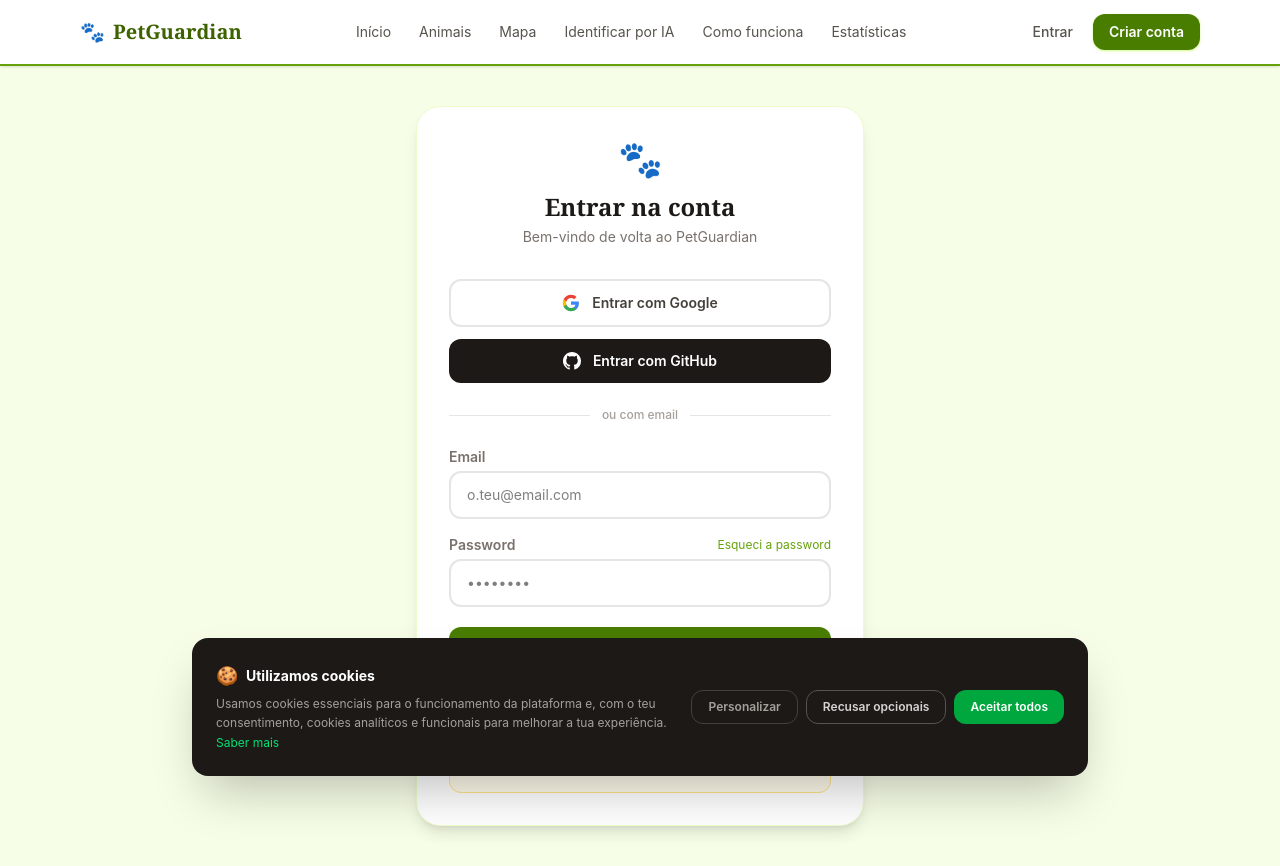
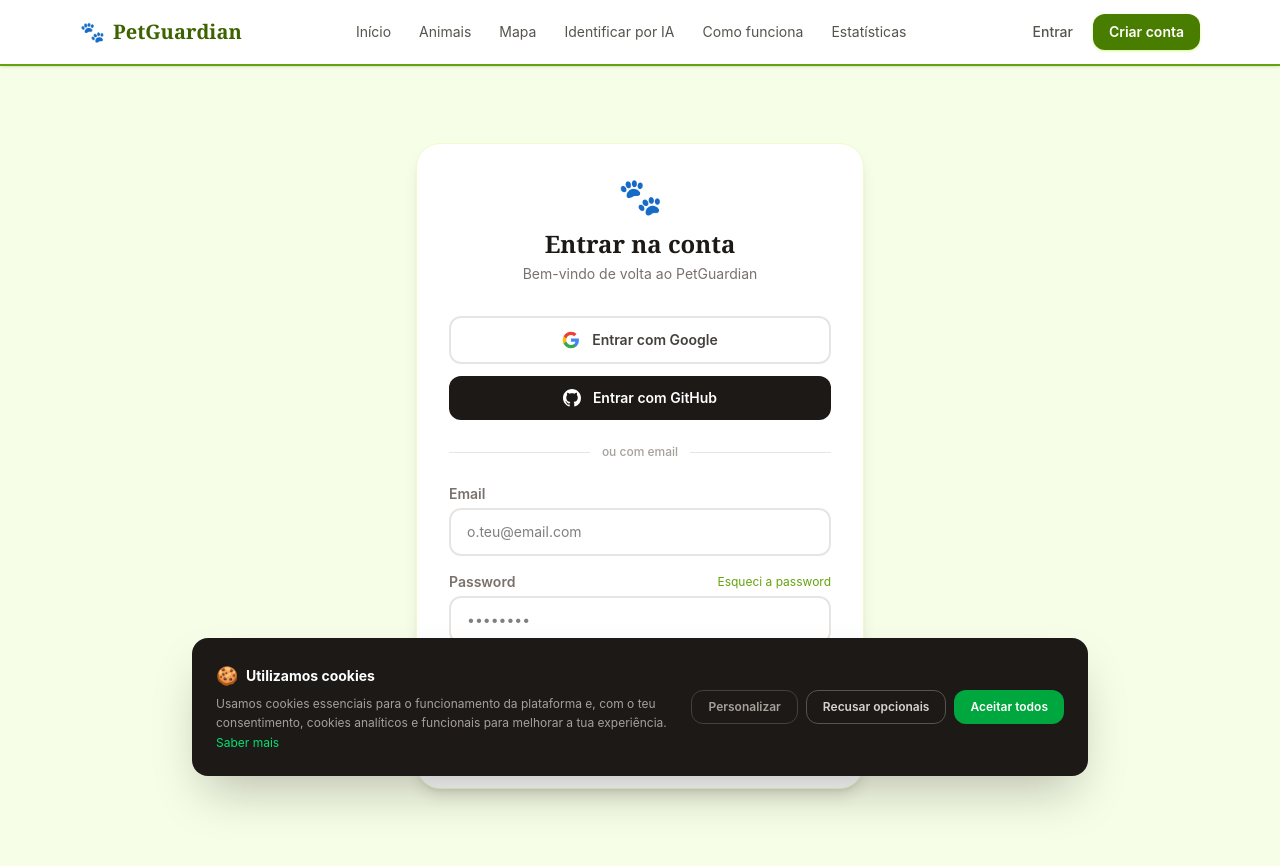
Before and after one commit to dianasmartins/petguardian, a React (Vite) app: page /login in a window 1280 px wide. Built offline with nearby package versions, Linux system fonts and the light colour scheme.

Commit message:
remover aviso oauth

```diff
--- a/src/pages/Login.tsx
+++ b/src/pages/Login.tsx
@@ -104,9 +104,6 @@
           <Link to="/registo" className="text-lime-800 font-semibold hover:underline">Regista-te gratuitamente</Link>
         </p>
 
-        <div className="mt-4 bg-amber-50 border border-amber-200 rounded-xl px-4 py-3 text-amber-700 text-xs text-center">
-          ⚠️ Login com Google/GitHub requer activação em Supabase → Authentication → Providers
-        </div>
       </div>
     </div>
   )
```
